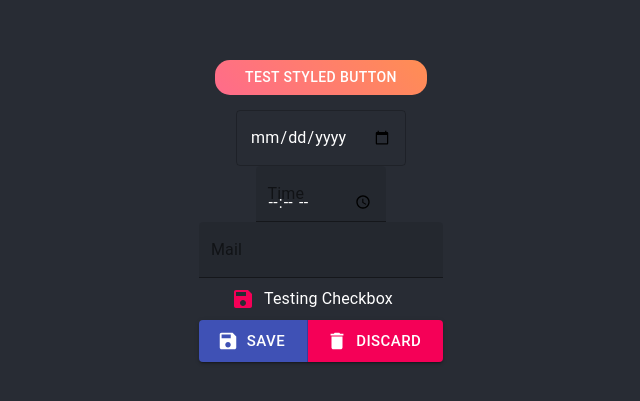
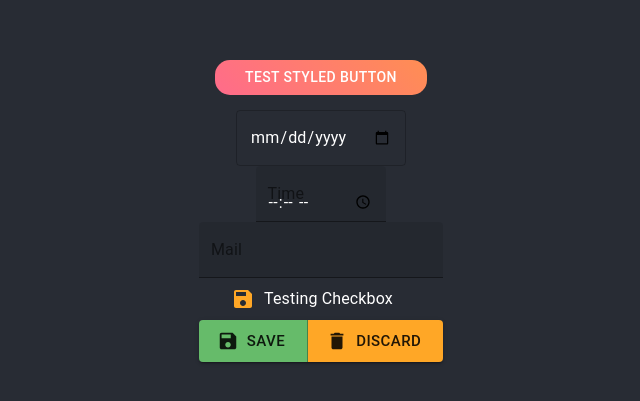
Before and after one commit to frankmathy/material-ui-react-tutorial, a React (Create React App) app: page / in a window 1280 px wide. Shown: the part 189-590 px from the top of the page, without its empty margins (319-959 px from the left). Built offline with nearby package versions, Linux system fonts and the light colour scheme.

Commit message:
Added Themes

```diff
--- a/src/App.js
+++ b/src/App.js
@@ -7,8 +7,12 @@ import DeleteIcon from '@material-ui/icons/Delete';
 import Checkbox from '@material-ui/core/Checkbox';
 import FormControlLabel from '@material-ui/core/FormControlLabel';
 import TextField from '@material-ui/core/TextField';
-
-import { makeStyles } from '@material-ui/core/styles';
+import {
+  makeStyles,
+  ThemeProvider,
+  createMuiTheme
+} from '@material-ui/core/styles';
+import { green, orange } from '@material-ui/core/colors';
 
 const useStyles = makeStyles({
   root: {
@@ -18,6 +22,17 @@ const useStyles = makeStyles({
     marginBottom: 15,
     color: 'white',
     padding: '5px 30px'
+  }
+});
+
+const theme = createMuiTheme({
+  palette: {
+    primary: {
+      main: green[400]
+    },
+    secondary: {
+      main: orange[400]
+    }
   }
 });
 
@@ -50,6 +65,7 @@ function CheckboxExample() {
 
 function App() {
   return (
+    <ThemeProvider theme={theme}>
       <div className="App">
         <header className="App-header">
           <ButtonStyled />
@@ -78,6 +94,7 @@ function App() {
           </ButtonGroup>
         </header>
       </div>
+    </ThemeProvider>
   );
 }
 
```
Also changed, not shown: 1 other file (tests, documents, lock files or other folders). Lines whose indentation alone changed are shown as unchanged.
